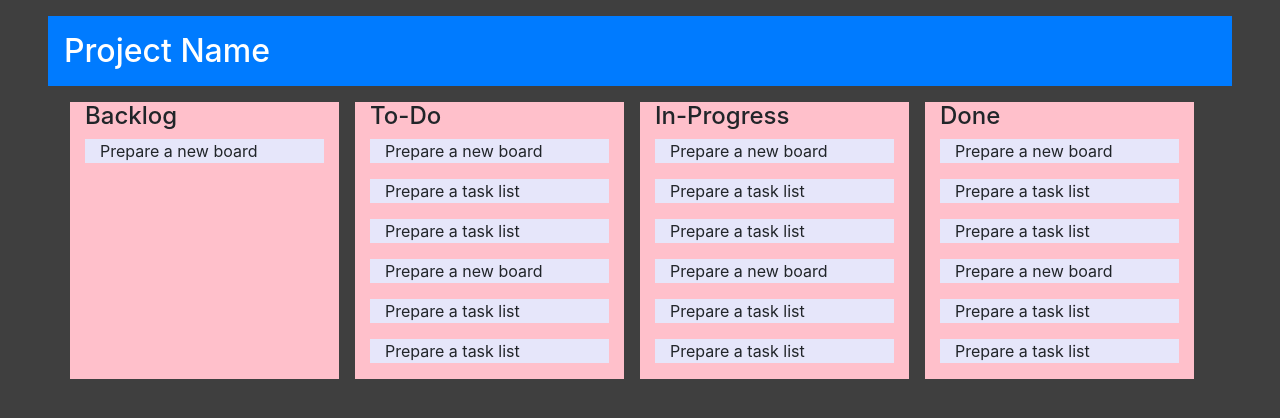
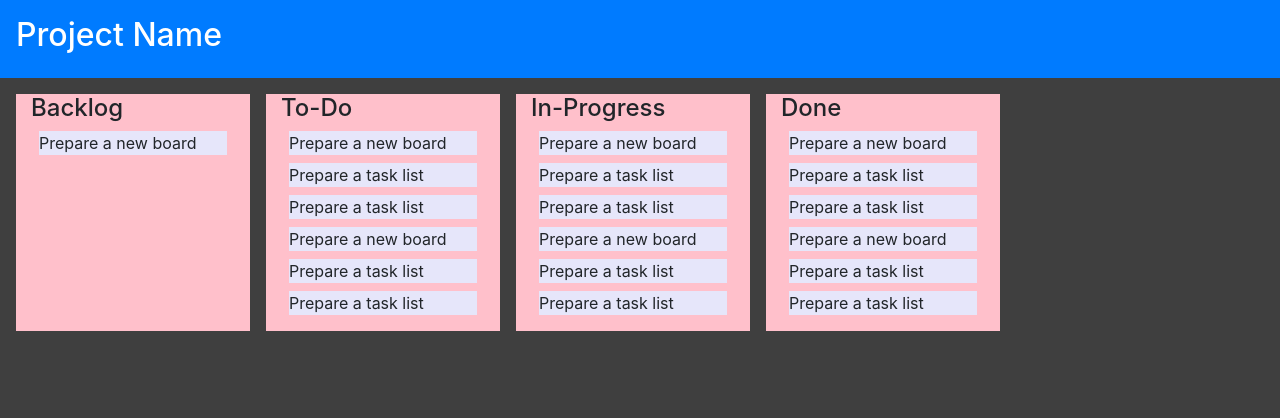
Before and after one commit to hazalonler/F2, a JavaScript app: page / in a window 1280 px wide. Shown: the top 418 px of the page. Built offline with nearby package versions, Linux system fonts and the light colour scheme.

Commit message:
Project name extended and flex used for board list

```diff
--- a/src/App.js
+++ b/src/App.js
@@ -56,9 +56,10 @@ function App() {
 
   return (
     <div>
-      <h2 className="bg-primary text-white p-3 ml-5 mr-5 mt-3 mb-3">Project Name</h2>
-      <div className="container">
-        <div className="row">
+      <div className="container-fluid bg-primary text-white p-3">
+        <h2 >Project Name</h2>
+      </div>
+      <div className="d-flex flex-row" style={{width: "1000px"}}>
         {boardConfig.listConfig.map((column) => (
           <BoardColumn
             key={column.id}
@@ -69,7 +70,6 @@ function App() {
         ))}
       </div>
     </div>
-    </div>
   );
 }
 
--- a/src/components/BoardColumn.js
+++ b/src/components/BoardColumn.js
@@ -4,7 +4,7 @@ import TaskList from "./TaskList";
 const BoardColumn =  (props) => {
 
     return (
-        <div className="col-sm mr-3"  style={props.style}>
+        <div className="col-lg mt-3 ml-3" style={props.style} >
             <h4>{props.name}</h4>
             <ul className="list-unstyled">
                 {props.tasks.map((task) => (
--- a/src/components/TaskList.js
+++ b/src/components/TaskList.js
@@ -3,9 +3,7 @@ function TaskList (props) {
 
     return (
         <li>
-            <div className="col-sm mb-2 mr-4" style={{backgroundColor: "lavender"}}>
-                <p>{props.name}</p>
-            </div>
+            <p className="mb-2 mr-2 ml-2" style={{backgroundColor: "lavender"}}>{props.name}</p>
         </li>
     );
 
```
Lines whose indentation alone changed are shown as unchanged.
